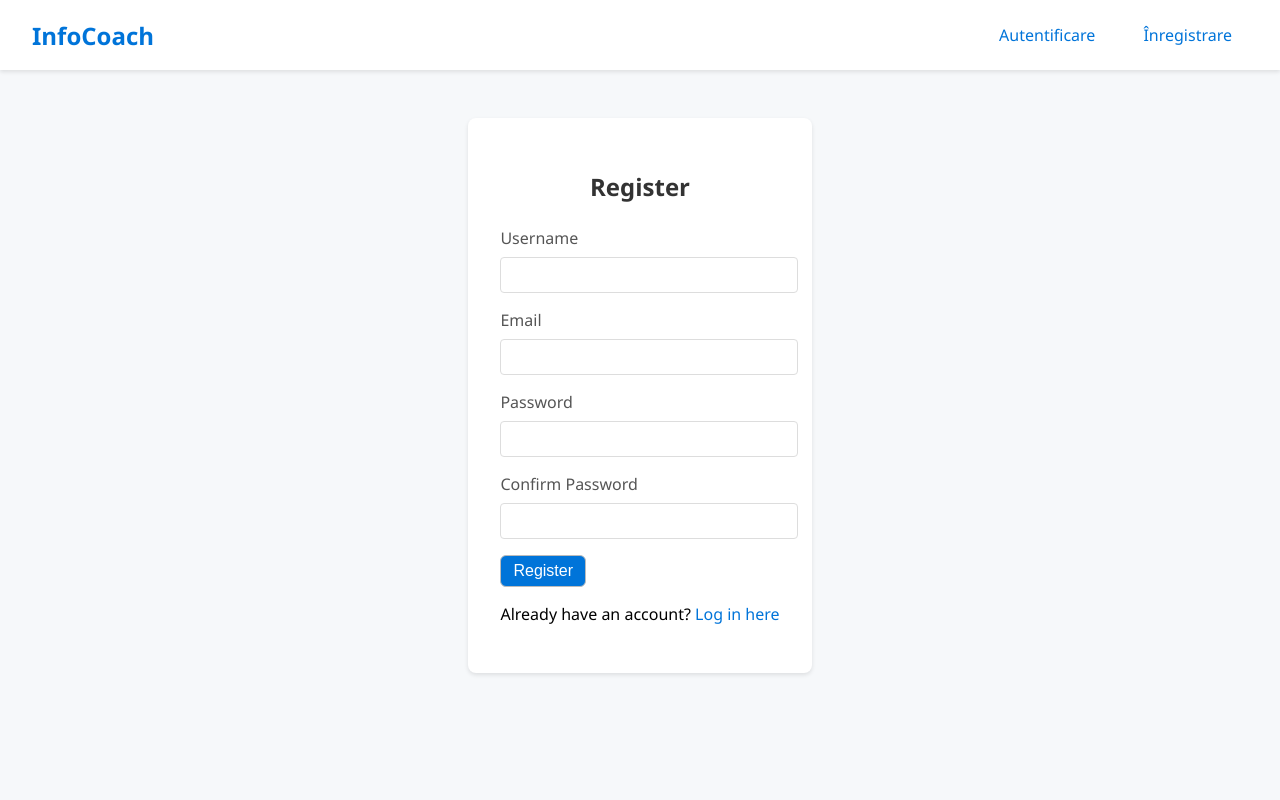
After one commit to mihai-moldovan-15/InfoCoach, a Flask app: page /register in a window 1280 px wide. The commit adds this page. Run offline with Flask 3, Linux system fonts and the light colour scheme.

Commit message:
log in system

```diff
--- a/app.py
+++ b/app.py
@@ -1,4 +1,5 @@
-from flask import Flask, render_template, request
+from flask import Flask, render_template, request, flash, redirect, url_for
+from flask_login import LoginManager, login_user, logout_user, login_required, current_user
 import os
 import sqlite3
 from dotenv import load_dotenv
@@ -7,12 +8,35 @@ from datetime import datetime
 import time
 import re
 import html
+from models import db, User
+from forms import LoginForm, RegistrationForm
 
 # Încarcă cheia API
 load_dotenv()
 client = OpenAI(api_key=os.environ["OPENAI_API_KEY"])
 
 app = Flask(__name__)
+app.config['SECRET_KEY'] = os.environ.get('SECRET_KEY', 'your-secret-key-here')  # Add this to your .env file
+app.config['SQLALCHEMY_DATABASE_URI'] = 'sqlite:///users.db'
+app.config['SQLALCHEMY_TRACK_MODIFICATIONS'] = False
+
+# Initialize Flask-Login
+login_manager = LoginManager()
+login_manager.init_app(app)
+login_manager.login_view = 'login'
+login_manager.login_message = ''  # Remove the default message
+login_manager.login_message_category = 'info'  # Set the category for any custom messages
+
+# Initialize SQLAlchemy
+db.init_app(app)
+
+# Create database tables
+with app.app_context():
+    db.create_all()
+
+@login_manager.user_loader
+def load_user(user_id):
+    return User.query.get(int(user_id))
 
 # === Vector store-urile deja create (înlocuiește cu ID-urile reale obținute la upload) ===
 vector_stores = {
@@ -98,8 +122,52 @@ def format_steps_and_paragraphs(text):
             formatted.append('\n'.join(new_lines))
     return ''.join(formatted)
 
+# === Ruta pentru login ===
+@app.route('/login', methods=['GET', 'POST'])
+def login():
+    if current_user.is_authenticated:
+        return redirect(url_for('index'))
+
+    form = LoginForm()
+    if form.validate_on_submit():
+        user = User.query.filter_by(username=form.username.data).first()
+        if user and user.check_password(form.password.data):
+            login_user(user)
+            user.last_login = datetime.utcnow()
+            db.session.commit()
+            flash('Autentificare reușită!', 'success')
+            next_page = request.args.get('next')
+            return redirect(next_page or url_for('index'))
+        flash('Nume de utilizator sau parolă incorectă', 'danger')
+    return render_template('login.html', form=form)
+
+# === Ruta pentru register ===
+@app.route('/register', methods=['GET', 'POST'])
+def register():
+    if current_user.is_authenticated:
+        return redirect(url_for('index'))
+
+    form = RegistrationForm()
+    if form.validate_on_submit():
+        user = User(username=form.username.data, email=form.email.data)
+        user.set_password(form.password.data)
+        db.session.add(user)
+        db.session.commit()
+        flash('Înregistrare reușită! Te rugăm să te autentifici.', 'success')
+        return redirect(url_for('login'))
+    return render_template('register.html', form=form)
+
+# === Ruta pentru logout ===
+@app.route('/logout')
+@login_required
+def logout():
+    logout_user()
+    flash('Ai fost deconectat cu succes.', 'info')
+    return redirect(url_for('index'))
+
 # === Ruta principală ===
 @app.route('/', methods=['GET', 'POST'])
+@login_required
 def index():
     user_input = ''
     output = ''
@@ -142,6 +210,7 @@ def index():
 
 # === Ruta pentru salvare feedback ===
 @app.route('/feedback', methods=['POST'])
+@login_required
 def feedback():
     user_input = request.form.get('user_input', '')
     ai_response = request.form.get('ai_response', '')
@@ -159,5 +228,7 @@ def feedback():
 
 # === Pornire aplicație ===
 if __name__ == '__main__':
+    with app.app_context():
+        db.create_all()  # Create database tables
     init_db()
     app.run(debug=True)
--- /dev/null
+++ b/forms.py
@@ -0,0 +1,38 @@
+from flask_wtf import FlaskForm
+from wtforms import StringField, PasswordField, SubmitField
+from wtforms.validators import DataRequired, Email, Length, EqualTo, ValidationError
+from models import User
+
+class LoginForm(FlaskForm):
+    username = StringField('Nume utilizator', validators=[DataRequired()])
+    password = PasswordField('Parolă', validators=[DataRequired()])
+    submit = SubmitField('Autentificare')
+
+class RegistrationForm(FlaskForm):
+    username = StringField('Username', validators=[
+        DataRequired(),
+        Length(min=3, max=20, message='Username must be between 3 and 20 characters')
+    ])
+    email = StringField('Email', validators=[
+        DataRequired(),
+        Email(message='Please enter a valid email address')
+    ])
+    password = PasswordField('Password', validators=[
+        DataRequired(),
+        Length(min=6, message='Password must be at least 6 characters long')
+    ])
+    confirm_password = PasswordField('Confirm Password', validators=[
+        DataRequired(),
+        EqualTo('password', message='Passwords must match')
+    ])
+    submit = SubmitField('Register')
+
+    def validate_username(self, username):
+        user = User.query.filter_by(username=username.data).first()
+        if user:
+            raise ValidationError('Username already taken. Please choose a different one.')
+
+    def validate_email(self, email):
+        user = User.query.filter_by(email=email.data).first()
+        if user:
+            raise ValidationError('Email already registered. Please use a different one.')
--- a/requirements.txt
+++ b/requirements.txt
@@ -5,3 +5,7 @@ numpy
 openai
 python-dotenv
 flask
+flask-sqlalchemy
+flask-login
+flask-wtf
+email-validator
--- a/static/style.css
+++ b/static/style.css
@@ -2,19 +2,31 @@ body {
     background: #f6f8fa;
     margin: 0;
     font-family: 'Segoe UI', 'Roboto', Arial, sans-serif;
-    height: 100vh;
     min-height: 100vh;
+    display: flex;
+    flex-direction: column;
 }
+
+.container {
+    max-width: 1200px;
+    margin: 0 auto;
+    padding: 1rem;
+    flex: 1;
+    display: flex;
+    flex-direction: column;
+}
+
 .chat-container {
     display: flex;
     flex-direction: column;
-    height: 100vh;
+    flex: 1;
     max-width: 900px;
     margin: 0 auto;
     background: #fff;
     border-radius: 12px;
     box-shadow: 0 2px 16px rgba(0,0,0,0.08);
     overflow: hidden;
+    width: 100%;
 }
 .chat-header {
     padding: 24px 24px 12px 24px;
@@ -119,3 +174,168 @@ strong {
     color: #0074d9;
     display: none;
 }
+
+/* Navigation */
+.navbar {
+    background: #fff;
+    padding: 1rem 2rem;
+    box-shadow: 0 2px 4px rgba(0,0,0,0.1);
+    display: flex;
+    justify-content: space-between;
+    align-items: center;
+    position: sticky;
+    top: 0;
+    z-index: 1000;
+}
+
+.nav-brand a {
+    color: #0074d9;
+    text-decoration: none;
+    font-size: 1.5rem;
+    font-weight: bold;
+}
+
+.nav-links {
+    display: flex;
+    gap: 1rem;
+    align-items: center;
+}
+
+.nav-link {
+    color: #0074d9;
+    text-decoration: none;
+    padding: 0.5rem 1rem;
+    border-radius: 4px;
+    transition: all 0.2s;
+}
+
+.nav-link:hover {
+    background-color: #f0f0f0;
+    color: #005fa3;
+}
+
+.welcome-text {
+    color: #666;
+    margin-right: 1rem;
+    font-size: 0.95em;
+}
+
+/* Authentication Forms */
+.auth-container {
+    max-width: 400px;
+    margin: 2rem auto;
+    padding: 2rem;
+    background: #fff;
+    border-radius: 8px;
+    box-shadow: 0 2px 4px rgba(0,0,0,0.1);
+}
+
+.auth-container h2 {
+    text-align: center;
+    color: #333;
+    margin-bottom: 1.5rem;
+}
+
+.form-group {
+    margin-bottom: 1rem;
+}
+
+.form-group label {
+    display: block;
+    margin-bottom: 0.5rem;
+    color: #555;
+}
+
+.form-control {
+    width: 100%;
+    padding: 0.5rem;
+    border: 1px solid #ddd;
+    border-radius: 4px;
+    font-size: 1rem;
+}
+
+.form-control:focus {
+    outline: none;
+    border-color: #0074d9;
+    box-shadow: 0 0 0 2px rgba(0,116,217,0.2);
+}
+
+.btn {
+    display: inline-block;
+    padding: 0.5rem 1rem;
+    border: none;
+    border-radius: 4px;
+    font-size: 1rem;
+    cursor: pointer;
+    transition: background-color 0.2s;
+}
+
+.btn-primary {
+    background-color: #0074d9;
+    color: #fff;
+}
+
+.btn-primary:hover {
+    background-color: #005fa3;
+}
+
+.auth-link {
+    text-align: center;
+    margin-top: 1rem;
+}
+
+.auth-link a {
+    color: #0074d9;
+    text-decoration: none;
+}
+
+.auth-link a:hover {
+    text-decoration: underline;
+}
+
+.error {
+    color: #dc3545;
+    font-size: 0.875rem;
+    margin-top: 0.25rem;
+    display: block;
+}
+
+/* Alerts */
+.alert {
+    padding: 1rem;
+    margin-bottom: 1rem;
+    border-radius: 4px;
+    animation: fadeOut 1.5s forwards;
+    animation-delay: 0s;
+}
+
+@keyframes fadeOut {
+    0% {
+        opacity: 1;
+    }
+    70% {
+        opacity: 1;
+    }
+    100% {
+        opacity: 0;
+        display: none;
+    }
+}
+
+.alert-success {
+    background-color: #d4edda;
+    color: #155724;
+    border: 1px solid #c3e6cb;
+}
+
+.alert-danger {
+    background-color: #f8d7da;
+    color: #721c24;
+    border: 1px solid #f5c6cb;
+}
+
+.alert-info {
+    background-color: #d1ecf1;
+    color: #0c5460;
+    border: 1px solid #bee5eb;
+}
--- /dev/null
+++ b/templates/base.html
@@ -0,0 +1,42 @@
+<!DOCTYPE html>
+<html lang="ro">
+<head>
+    <meta charset="UTF-8">
+    <meta name="viewport" content="width=device-width, initial-scale=1.0">
+    <title>{% block title %}InfoCoach{% endblock %}</title>
+    <link rel="stylesheet" href="{{ url_for('static', filename='style.css') }}">
+    {% block extra_css %}{% endblock %}
+</head>
+<body>
+    <nav class="navbar">
+        <div class="nav-brand">
+            <a href="{{ url_for('index') }}">InfoCoach</a>
+        </div>
+        <div class="nav-links">
+            {% if current_user.is_authenticated %}
+                <span class="welcome-text">Bun venit, {{ current_user.username }}!</span>
+                <a href="{{ url_for('logout') }}" class="nav-link">Deconectare</a>
+            {% else %}
+                <a href="{{ url_for('login') }}" class="nav-link">Autentificare</a>
+                <a href="{{ url_for('register') }}" class="nav-link">Înregistrare</a>
+            {% endif %}
+        </div>
+    </nav>
+
+    <div class="container">
+        {% with messages = get_flashed_messages(with_categories=true) %}
+            {% if messages %}
+                {% for category, message in messages %}
+                    <div class="alert alert-{{ category }}" role="alert">
+                        {{ message }}
+                    </div>
+                {% endfor %}
+            {% endif %}
+        {% endwith %}
+
+        {% block content %}{% endblock %}
+    </div>
+
+    {% block scripts %}{% endblock %}
+</body>
+</html>
--- /dev/null
+++ b/templates/register.html
@@ -0,0 +1,44 @@
+{% extends "base.html" %}
+
+{% block content %}
+<div class="auth-container">
+    <h2>Register</h2>
+    <form method="POST" action="{{ url_for('register') }}">
+        {{ form.hidden_tag() }}
+        <div class="form-group">
+            {{ form.username.label }}
+            {{ form.username(class="form-control") }}
+            {% for error in form.username.errors %}
+            <span class="error">{{ error }}</span>
+            {% endfor %}
+        </div>
+        <div class="form-group">
+            {{ form.email.label }}
+            {{ form.email(class="form-control") }}
+            {% for error in form.email.errors %}
+            <span class="error">{{ error }}</span>
+            {% endfor %}
+        </div>
+        <div class="form-group">
+            {{ form.password.label }}
+            {{ form.password(class="form-control") }}
+            {% for error in form.password.errors %}
+            <span class="error">{{ error }}</span>
+            {% endfor %}
+        </div>
+        <div class="form-group">
+            {{ form.confirm_password.label }}
+            {{ form.confirm_password(class="form-control") }}
+            {% for error in form.confirm_password.errors %}
+            <span class="error">{{ error }}</span>
+            {% endfor %}
+        </div>
+        <div class="form-group">
+            {{ form.submit(class="btn btn-primary") }}
+        </div>
+    </form>
+    <p class="auth-link">
+        Already have an account? <a href="{{ url_for('login') }}">Log in here</a>
+    </p>
+</div>
+{% endblock %}
```
Also changed, not shown: other parts of static/style.css (+44 -1 lines), models.py (added, +23 -0 lines), static/script.js (+6 -9 lines), templates/index.html (+16 -16 lines), templates/login.html (added, +30 -0 lines), feedback/feedback.db, instance/users.db (added), 1 other file.
